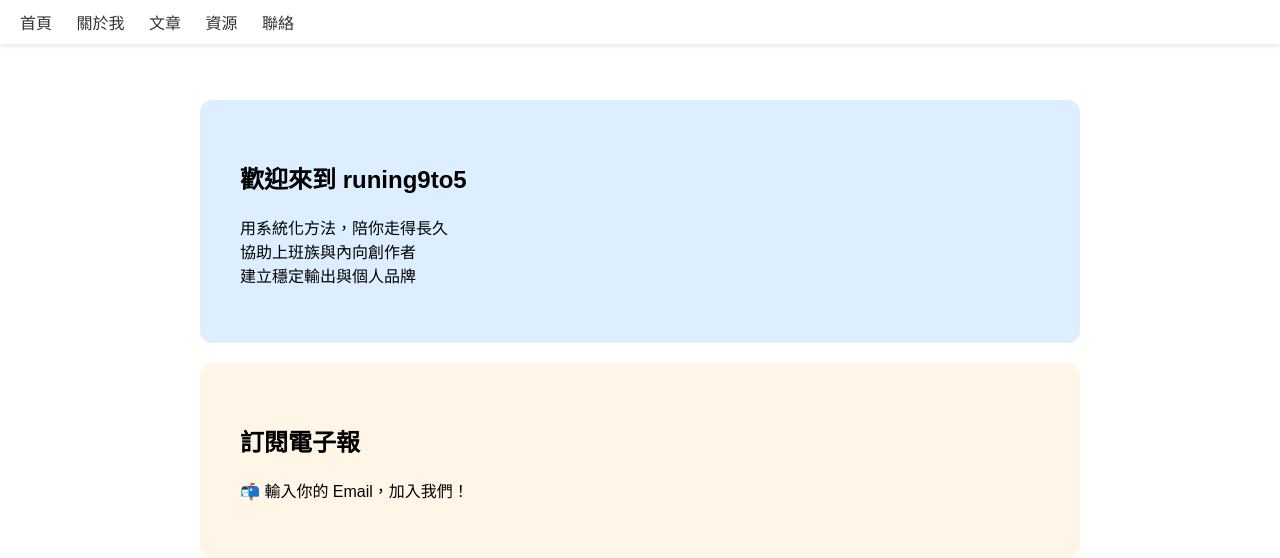
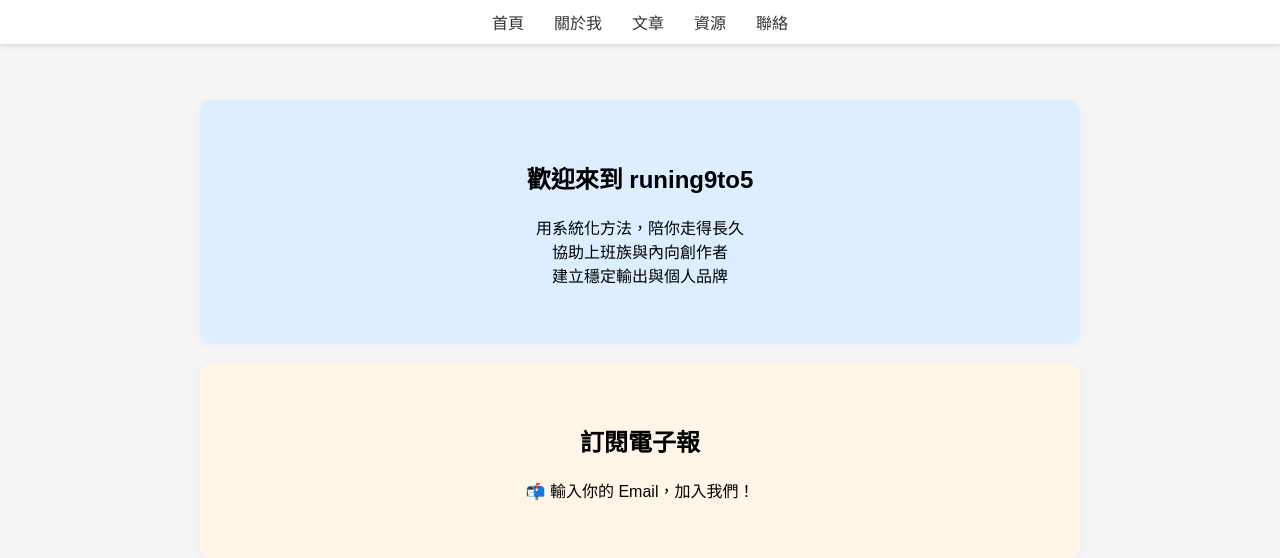
Before and after one commit to KenHAI666/Runing9TO5, a Jekyll site: the page built from index.md, in a window 1280 px wide and 1194 px high. Shown: the top 558 px of the window. Built offline with Jekyll 4.4.1, drawn with Linux system fonts in a browser that asks for light colours; grey boxes are pictures that could not be loaded.

Commit message:
Update style.css

```diff
--- a/assets/css/style.css
+++ b/assets/css/style.css
@@ -1,16 +1,23 @@
-body { font-family: "Noto Sans TC", sans-serif; margin:0; padding:0; }
-.card-section { padding: 40px; margin:20px auto; max-width:800px; border-radius:12px; }
-.fixed-nav { position: fixed; top:0; left:0; right:0; background:#fff; padding:10px; box-shadow:0 2px 5px rgba(0,0,0,0.1); z-index:100; }
-.fixed-nav a { margin:0 10px; text-decoration:none; color:#333; }
-.about-img { width:150px; border-radius:50%; display:block; margin:10px 0; }
-#backToTop { position: fixed; bottom:30px; right:30px; display:none; padding:10px 15px; border:none; border-radius:50%; background:#0077ff; color:#fff; cursor:pointer; }
-.newsletter-box { margin-top:15px; }
-
-/卡片置中/
+body { font-family: "Noto Sans TC", sans-serif; margin:0; padding:0; background:#f5f5f5; }
 .card-section {
+  padding: 40px;
+  margin: 20px auto;
   max-width: 800px;
-  margin: 20px auto;
-  padding: 40px;
   border-radius: 12px;
+  box-shadow: 0 2px 10px rgba(0,0,0,0.05);
   text-align: center;
 }
+.fixed-nav {
+  position: fixed; top:0; left:0; right:0;
+  background:#fff; padding:10px;
+  box-shadow:0 2px 5px rgba(0,0,0,0.1); z-index:100;
+  display:flex; justify-content:center;
+}
+.fixed-nav a { margin:0 15px; text-decoration:none; color:#333; font-weight:500; }
+.about-img { width:150px; border-radius:50%; display:block; margin:15px auto; }
+#backToTop { position: fixed; bottom:30px; right:30px; display:none; padding:10px 15px; border:none; border-radius:50%; background:#0077ff; color:#fff; cursor:pointer; }
+.newsletter-box { margin-top:15px; display:flex; justify-content:center; }
+@media (max-width: 768px) {
+  .card-section { padding: 20px; margin: 15px; }
+  .fixed-nav { flex-direction: column; }
+}
```
